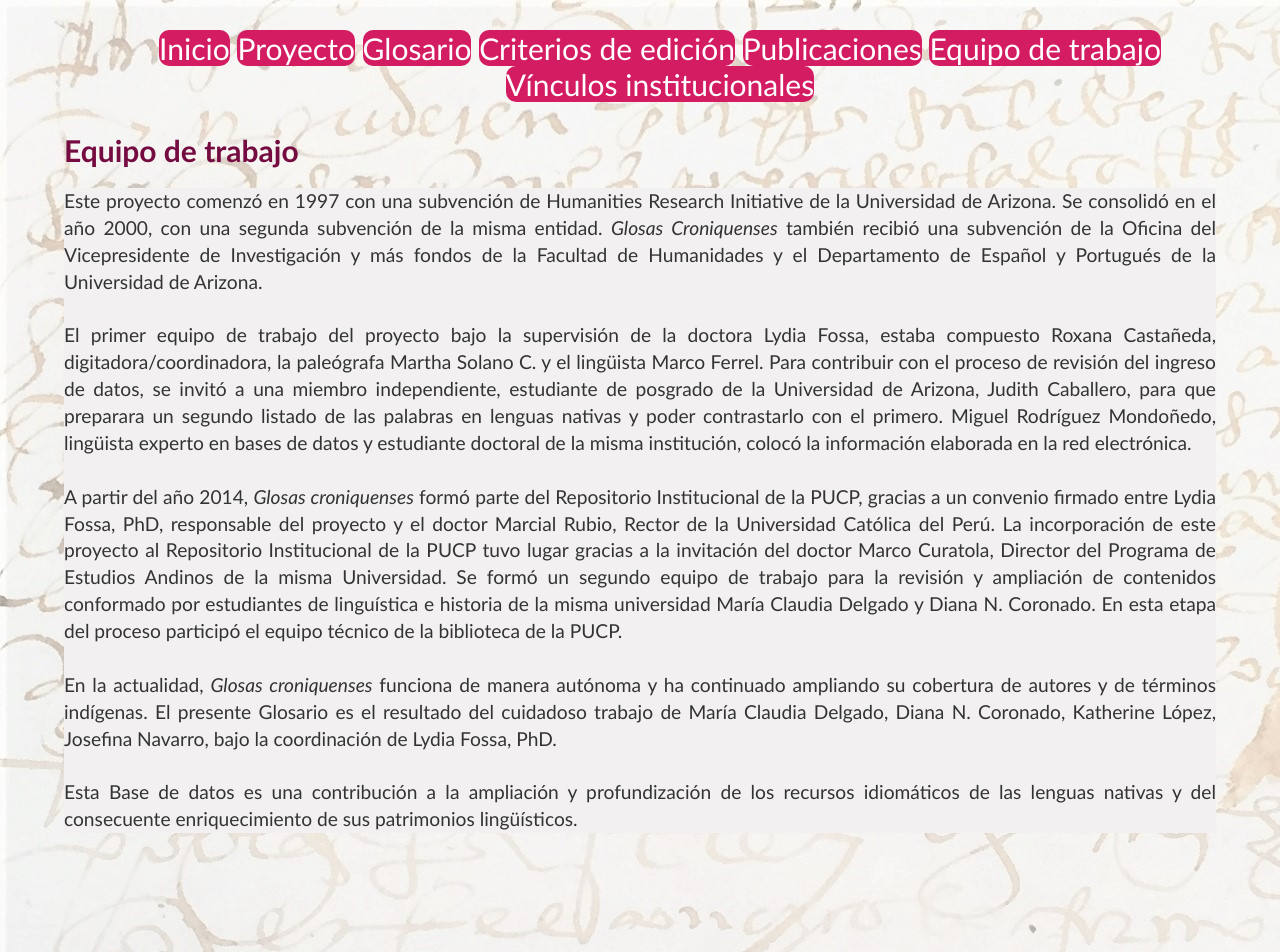
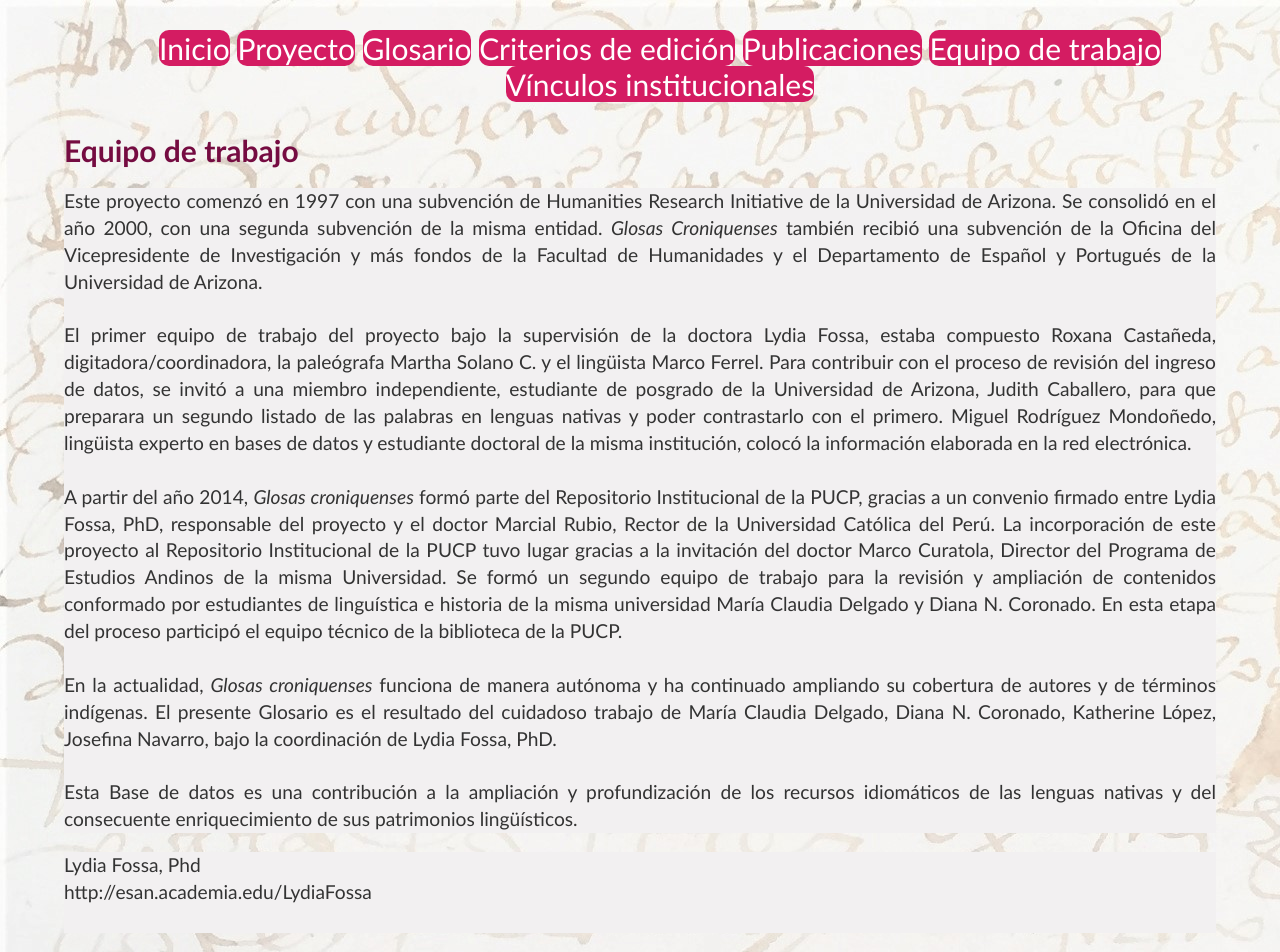
Before and after one commit to glosascroniquenses/glosascroniquenses.github.io, a Jekyll site: the page trabajo/index.html, which Jekyll copies as it is, in a window 1280 px wide. Built offline with Jekyll 4.4.1, drawn with Linux system fonts in a browser that asks for light colours.

Commit message:
Update index.html

```diff
--- a/trabajo/index.html
+++ b/trabajo/index.html
@@ -39,5 +39,19 @@
 Esta Base de datos es una contribución a la ampliación y profundización de los recursos idiomáticos de las lenguas nativas y del consecuente enriquecimiento de sus patrimonios lingüísticos.
 </p>
 
+<p>
+
+Lydia Fossa, Phd
+<br/>
+<a target="_blank" href="http://esan.academia.edu/LydiaFossa" style="color:#333;">http://esan.academia.edu/LydiaFossa</a>
+<br/>
+<br/>
+
+
+</p>
+
+
+
+
 	</body>
 </html>
```
